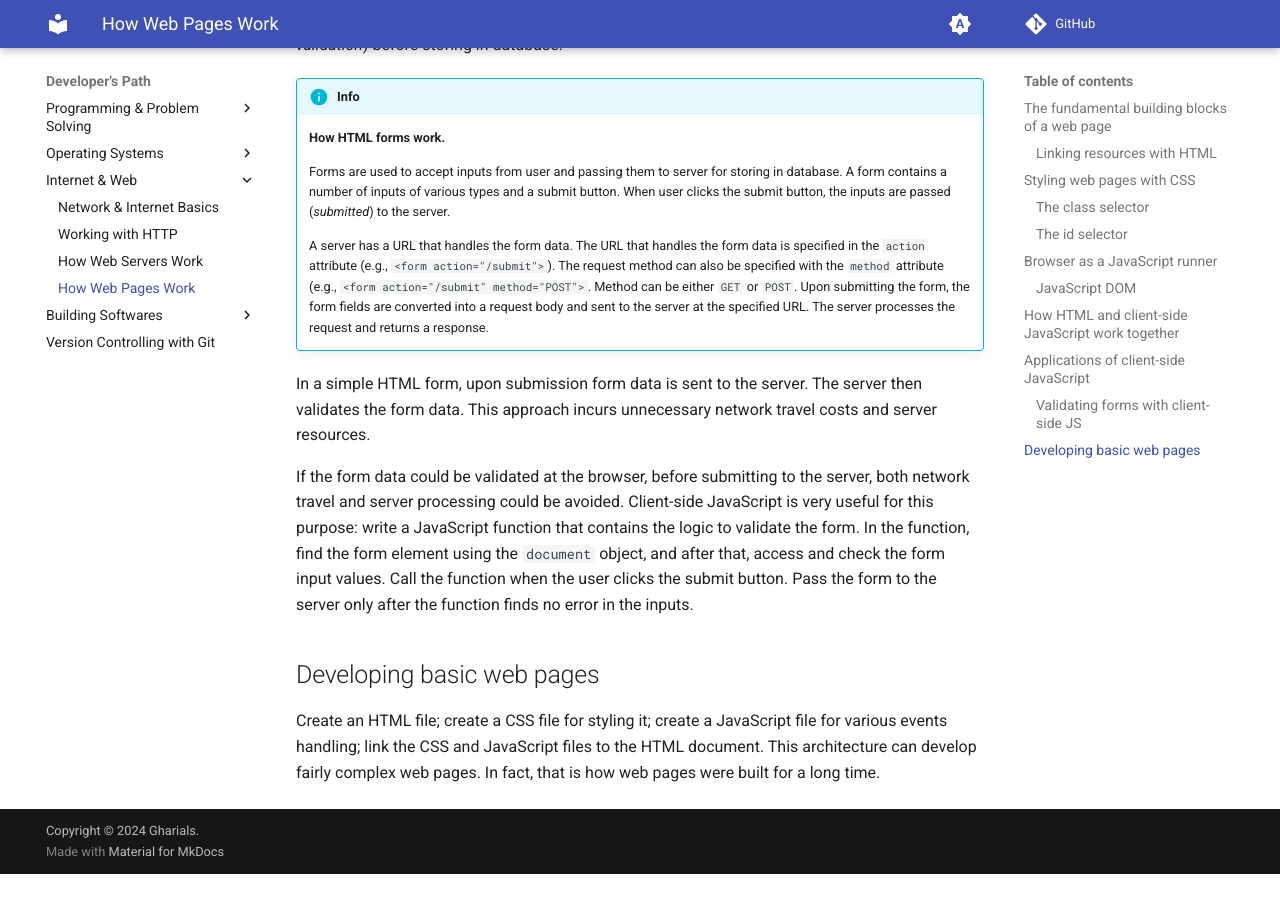
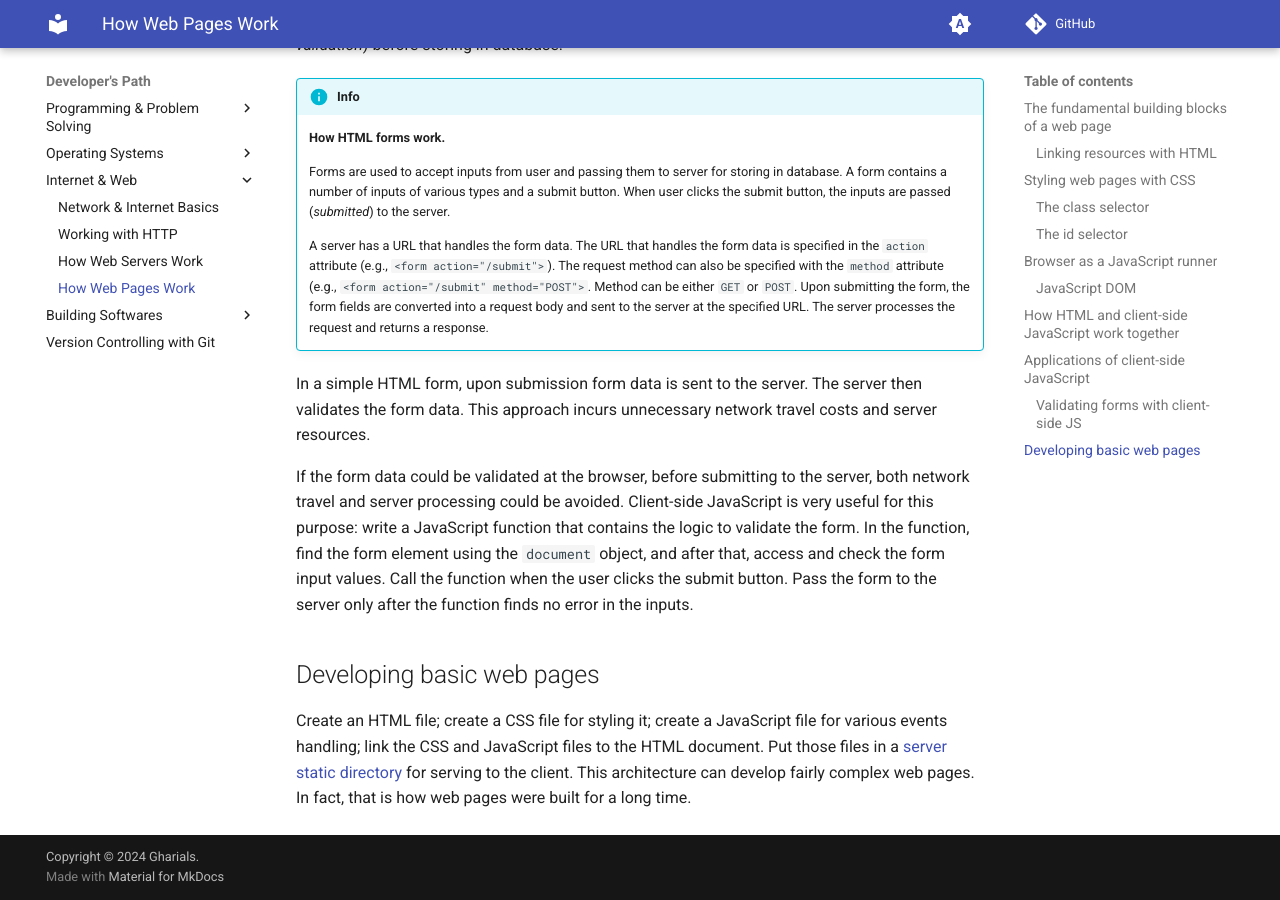
Before and after one commit to gharials/dev-path, an MkDocs documentation site: the page built from docs/internet-web/web-pages.md, in a window 1280 px wide and 900 px high, scrolled down 3660 px. Built offline with MkDocs 1.6.1 and Material for MkDocs 9.7.7, drawn with Linux system fonts in a browser that asks for light colours; comment, search, counter and statistics services are not loaded; before the commit the page ends 4534 px from its top, so only the background shows below that.

Commit message:
'web-pages': extended section 'developing basic web pages'.

```diff
--- a/docs/internet-web/web-pages.md
+++ b/docs/internet-web/web-pages.md
@@ -128,4 +128,4 @@
 
 ## Developing basic web pages
 
-Create an HTML file; create a CSS file for styling it; create a JavaScript file for various events handling; link the CSS and JavaScript files to the HTML document. This architecture can develop fairly complex web pages. In fact, that is how web pages were built for a long time.
+Create an HTML file; create a CSS file for styling it; create a JavaScript file for various events handling; link the CSS and JavaScript files to the HTML document. Put those files in a [server static directory](./web-servers.md#serving-static-contents) for serving to the client. This architecture can develop fairly complex web pages. In fact, that is how web pages were built for a long time.
```
